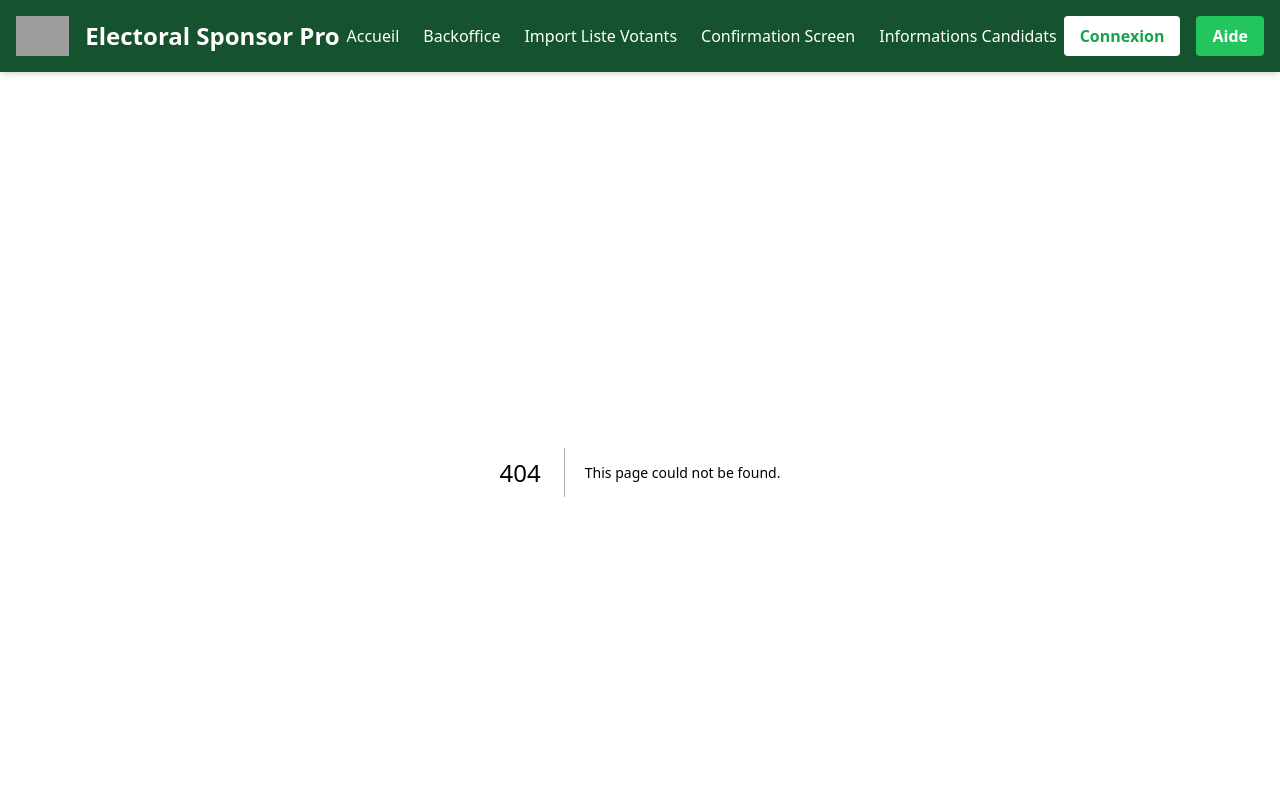
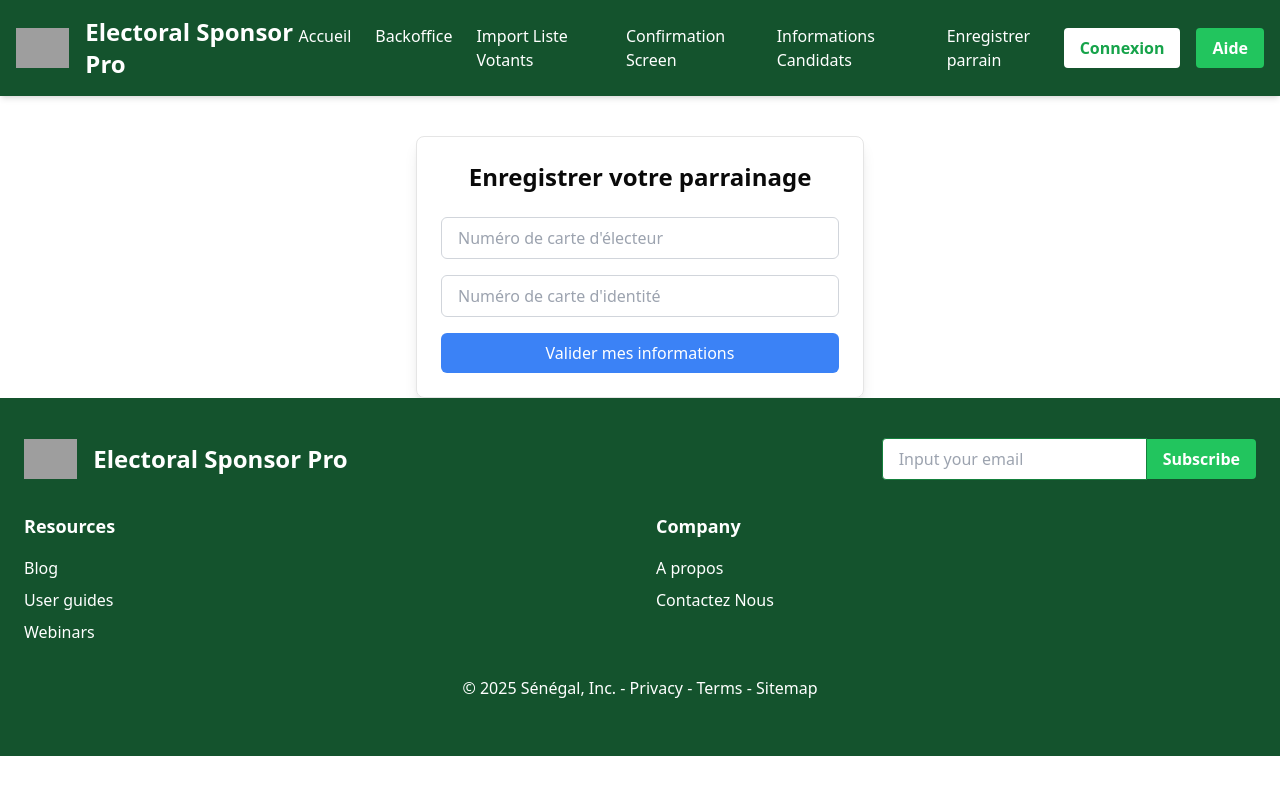
Before and after one commit to Electoral-Sponsorship/ProjetBD, a Next.js app: page /sponsorship in a window 1280 px wide. Before the commit this address had no page. Shown: the top 800 px of the page. Built offline with nearby package versions, Linux system fonts and the light colour scheme; grey boxes are pictures that could not be loaded.

Commit message:
Ajout du dossier sponsorship

```diff
--- a/app/_components/Header.jsx
+++ b/app/_components/Header.jsx
@@ -17,6 +17,7 @@ export default function Header() {
           <a href="/ListElector" className="text-white hover:text-yellow-300">Import Liste Votants</a>
           <a href="/successUploadList" className="text-white hover:text-yellow-300">Confirmation Screen</a>
           <a href="/InfCandidat" className="text-white hover:text-yellow-300">Informations Candidats</a>
+          <a href="/sponsorship" className="text-white hover:text-yellow-300">Enregistrer parrain</a>
         </nav>
 
         {/* Action Buttons */}
--- /dev/null
+++ b/app/sponsorship/page.js
@@ -0,0 +1,201 @@
+"use client";
+
+import { useState } from 'react';
+
+const Parrainage = () => {
+  const [electorNumber, setElectorNumber] = useState('');
+  const [identityNumber, setIdentityNumber] = useState('');
+  const [authCode, setAuthCode] = useState('');
+  const [error, setError] = useState('');
+  const [step, setStep] = useState(1);
+  const [citizenInfo, setCitizenInfo] = useState(null);
+  const [selectedCandidate, setSelectedCandidate] = useState(null);
+  const [confirmationCode, setConfirmationCode] = useState('');
+  const [validationCodeSent, setValidationCodeSent] = useState(false);
+
+  const candidates = [
+    { id: 1, name: 'Candidat 1', slogan: 'Slogan 1', color: '#FF5733', photo: '/images/candidate1.jpg' },
+    { id: 2, name: 'Candidat 2', slogan: 'Slogan 2', color: '#33FF57', photo: '/images/candidate2.jpg' },
+    { id: 3, name: 'Candidat 3', slogan: 'Slogan 3', color: '#3357FF', photo: '/images/candidate3.jpg' },
+  ];
+
+
+  const validateCitizenInfo = async () => {
+    if (!electorNumber || !identityNumber) {
+      setError('Veuillez saisir votre numéro de carte d\'électeur et de carte d\'identité.');
+      return;
+    }
+
+
+    const response = await fetch('/api/verifyCitizenInfo', {
+      method: 'POST',
+      body: JSON.stringify({ electorNumber, identityNumber }),
+      headers: { 'Content-Type': 'application/json' },
+    });
+
+    const data = await response.json();
+    if (data.isValid) {
+      setCitizenInfo(data.citizen);
+      setStep(2);
+    } else {
+      setError('Les informations sont incorrectes.');
+    }
+  };
+
+
+  const validateAuthCode = async () => {
+    const response = await fetch('/api/verifyAuthCode', {
+      method: 'POST',
+      body: JSON.stringify({ authCode }),
+      headers: { 'Content-Type': 'application/json' },
+    });
+
+    const data = await response.json();
+    if (data.isValid) {
+      setStep(3);
+    } else {
+      setError('Le code d\'authentification est incorrect.');
+    }
+  };
+
+
+  const handleSelectCandidate = (candidate) => {
+    setSelectedCandidate(candidate);
+  };
+
+
+  const handleSendValidationCode = async () => {
+    if (!selectedCandidate) {
+      setError('Veuillez choisir un candidat à parrainer.');
+      return;
+    }
+
+    const response = await fetch('/api/sendValidationCode', {
+      method: 'POST',
+      body: JSON.stringify({ selectedCandidateId: selectedCandidate.id }),
+      headers: { 'Content-Type': 'application/json' },
+    });
+
+    if (response.ok) {
+      setValidationCodeSent(true);
+      alert('Un code de validation vous a été envoyé.');
+    }
+  };
+
+
+  const handleValidateParrainage = async () => {
+    const response = await fetch('/api/validateParrainage', {
+      method: 'POST',
+      body: JSON.stringify({ confirmationCode }),
+      headers: { 'Content-Type': 'application/json' },
+    });
+
+    const data = await response.json();
+    if (data.success) {
+      alert('Parrainage enregistré avec succès.');
+    } else {
+      setError('Le code de validation est incorrect.');
+    }
+  };
+
+  return (
+    <div className="max-w-md mx-auto mt-10 p-6 border rounded-lg shadow-lg">
+      <h1 className="text-2xl font-semibold text-center mb-6">Enregistrer votre parrainage</h1>
+
+      {step === 1 && (
+        <div className="space-y-4">
+          <input
+            type="text"
+            placeholder="Numéro de carte d'électeur"
+            value={electorNumber}
+            onChange={(e) => setElectorNumber(e.target.value)}
+            className="w-full px-4 py-2 border border-gray-300 rounded-md focus:outline-none focus:ring-2 focus:ring-blue-500"
+          />
+          <input
+            type="text"
+            placeholder="Numéro de carte d'identité"
+            value={identityNumber}
+            onChange={(e) => setIdentityNumber(e.target.value)}
+            className="w-full px-4 py-2 border border-gray-300 rounded-md focus:outline-none focus:ring-2 focus:ring-blue-500"
+          />
+
+          <button
+            onClick={validateCitizenInfo}
+            className="mt-6 w-full bg-blue-500 text-white py-2 rounded-md hover:bg-blue-600 focus:outline-none"
+          >
+            Valider mes informations
+          </button>
+        </div>
+      )}
+
+      {step === 2 && (
+        <div className="space-y-4">
+          <input
+            type="text"
+            placeholder="Code d'authentification"
+            value={authCode}
+            onChange={(e) => setAuthCode(e.target.value)}
+            className="w-full px-4 py-2 border border-gray-300 rounded-md focus:outline-none focus:ring-2 focus:ring-blue-500"
+          />
+
+          <button
+            onClick={validateAuthCode}
+            className="mt-6 w-full bg-blue-500 text-white py-2 rounded-md hover:bg-blue-600 focus:outline-none"
+          >
+            Valider le code d'authentification
+          </button>
+        </div>
+      )}
+
+      {step === 3 && (
+        <div className="space-y-4">
+          <h2 className="text-xl font-semibold">Choisissez un candidat à parrainer</h2>
+          <div className="grid grid-cols-1 sm:grid-cols-2 gap-4">
+            {candidates.map((candidate) => (
+              <div
+                key={candidate.id}
+                className="border p-4 rounded-lg shadow-lg cursor-pointer"
+                onClick={() => handleSelectCandidate(candidate)}
+              >
+                <img src={candidate.photo} alt={candidate.name} className="w-full h-32 object-cover mb-4 rounded-lg" />
+                <h3 className="font-semibold">{candidate.name}</h3>
+                <p>{candidate.slogan}</p>
+                <p className="text-sm text-gray-500">Couleur: {candidate.color}</p>
+              </div>
+            ))}
+          </div>
+
+          <button
+            onClick={handleSendValidationCode}
+            className="mt-6 w-full bg-green-500 text-white py-2 rounded-md hover:bg-green-600 focus:outline-none"
+          >
+            Envoyer le code de validation
+          </button>
+        </div>
+      )}
+
+      {validationCodeSent && (
+        <div className="space-y-4 mt-4">
+          <input
+            type="text"
+            placeholder="Entrez le code de validation"
+            value={confirmationCode}
+            onChange={(e) => setConfirmationCode(e.target.value)}
+            className="w-full px-4 py-2 border border-gray-300 rounded-md focus:outline-none focus:ring-2 focus:ring-blue-500"
+          />
+
+          <button
+            onClick={handleValidateParrainage}
+            className="mt-6 w-full bg-green-500 text-white py-2 rounded-md hover:bg-green-600 focus:outline-none"
+          >
+            Valider le parrainage
+          </button>
+        </div>
+      )}
+
+      {error && <p className="mt-4 text-red-500 text-center">{error}</p>}
+    </div>
+  );
+};
+
+export default Parrainage;
```
